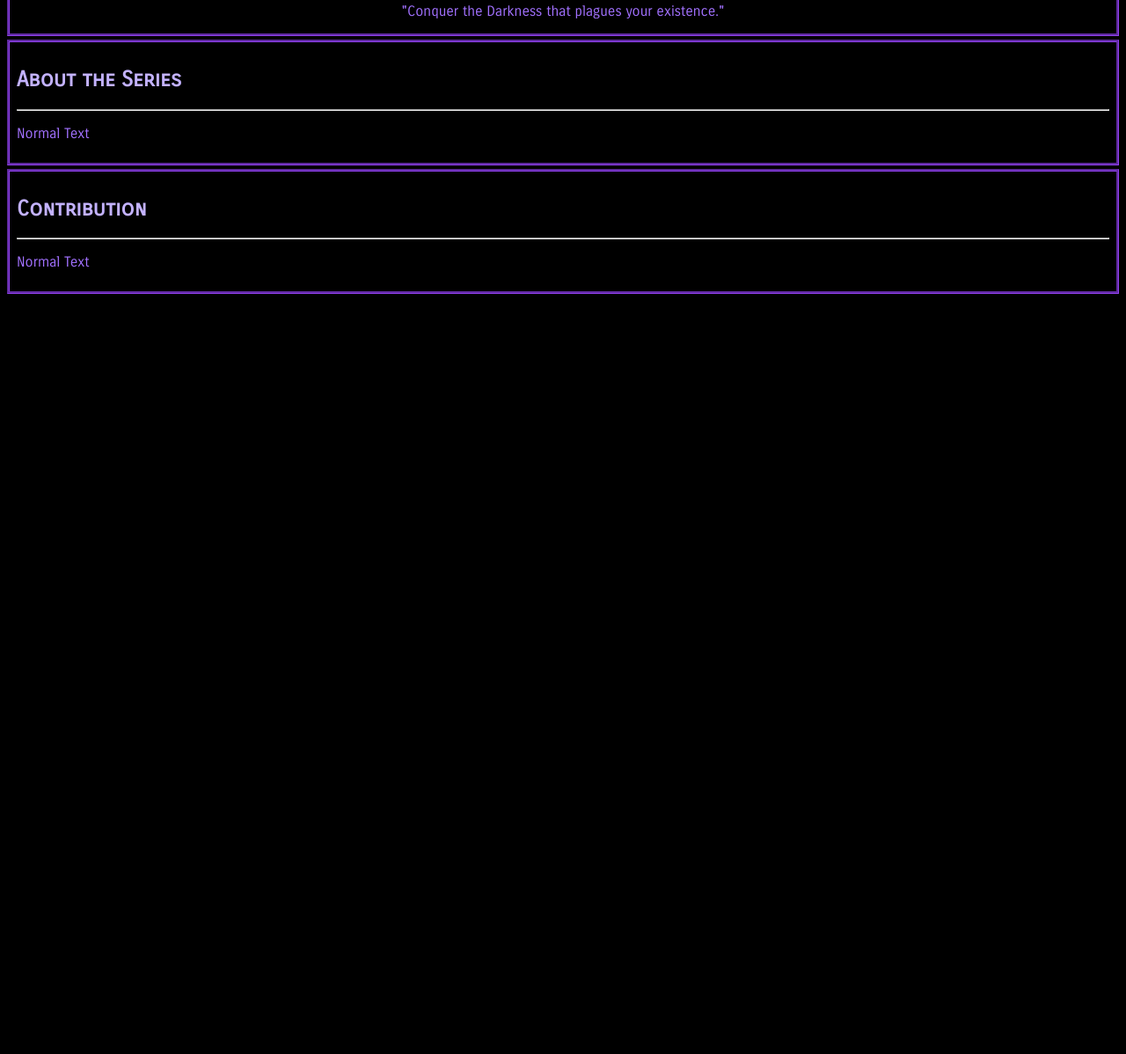
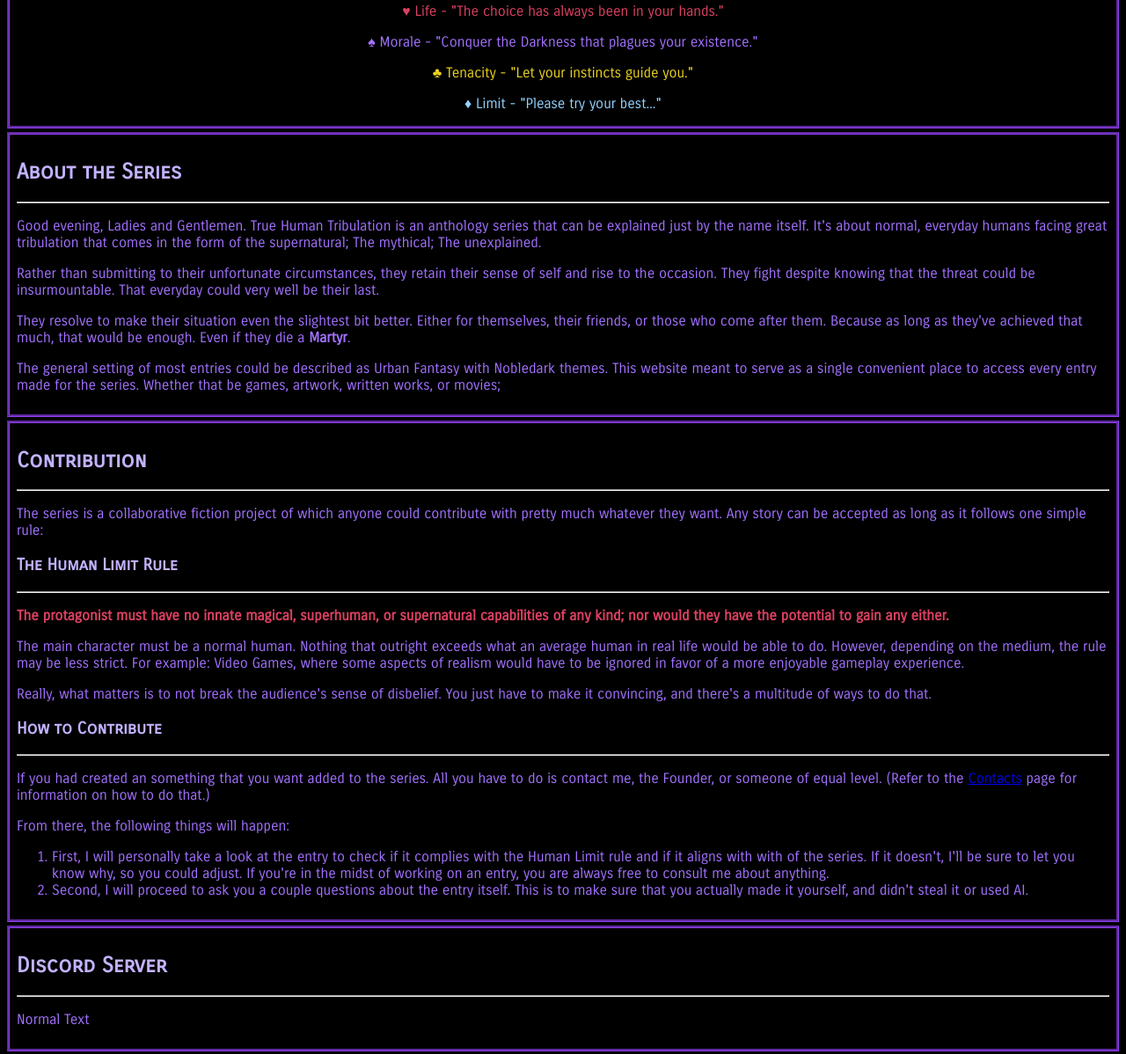
Before and after one commit to ProarchwasTaken/tld_unity, a plain HTML site: page pages/home.html in a window 1280 px wide. Shown: the part 381-1579 px from the top of the page at 88% size. Before the commit the page ends 800 px from the top, so only its background shows below. Drawn offline with Linux system fonts and the light colour scheme.

Commit message:
Began work on the home page, and changed the background.

```diff
--- a/css/colors.css
+++ b/css/colors.css
@@ -3,4 +3,8 @@
   --tht_purple2: #a271ff;
   --tht_purple3: #9241f3;
   --tht_purple4: #6110a2;
+
+  --tht_red1: #db4161;
+  --tht_yellow1: #ebd320;
+  --tht_blue1: #92d3ff;
 }
--- a/css/main.css
+++ b/css/main.css
@@ -7,7 +7,7 @@
 }
 
 body {
-  background-image: url("../img/background.png");
+  background-image: url("../img/background.jpeg");
   background-position: center;
   background-attachment: fixed;
   background-size: cover;
--- a/pages/home.html
+++ b/pages/home.html
@@ -9,17 +9,96 @@
 <body>
     <header>
       <h2>Welcome to the offical True Human Tribulation website!</h2>
-      <p>2 Games | 4 Artworks | 1 Written Work | 1 Contributor</p>
+      <p>2 Games | 5 Artworks | 1 Written Work | 1 Contributor</p>
       <img src="../img/home_icon.jpeg" alt="Home Icon">
-      <p>"Conquer the Darkness that plagues your existence."</p>
+      <p style="color: var(--tht_red1);">♥ Life - "The choice has always been in your hands."</p>
+      <p>♠ Morale - "Conquer the Darkness that plagues your existence."</p>
+      <p style="color: var(--tht_yellow1);">♣ Tenacity - "Let your instincts guide you."</p>
+      <p style="color: var(--tht_blue1);">♦ Limit - "Please try your best..."</p>
     </header>
     <article class="about">
       <h2>About the Series</h2>
       <hr>
-      <p>Normal Text</p>
+      <p>
+        Good evening, Ladies and Gentlemen. True Human Tribulation is an
+        anthology series that can be explained just by the name itself.
+        It's about normal, everyday humans facing great tribulation that
+        comes in the form of the supernatural; The mythical; The
+        unexplained.
+      </p>
+      <p>
+        Rather than submitting to their unfortunate circumstances, they
+        retain their sense of self and rise to the occasion. They fight
+        despite knowing that the threat could be insurmountable. That
+        everyday could very well be their last.
+      </p>
+      <p>
+        They resolve to make their situation even the slightest bit
+        better. Either for themselves, their friends, or those who come
+        after them. Because as long as they've achieved that much, that
+        would be enough. Even if they die a <b>Martyr</b>.
+      </p>
+      <p>
+        The general setting of most entries could be described as Urban
+        Fantasy with Nobledark themes. This website meant to serve as a
+        single convenient place to access every entry made for the series.
+        Whether that be games, artwork, written works, or movies;
+      </p>
     </article>
     <article class="contribute">
       <h2>Contribution</h2>
+      <hr>
+      <p>
+        The series is a collaborative fiction project of which anyone
+        could contribute with pretty much whatever they want. Any story
+        can be accepted as long as it follows one simple rule:
+      </p>
+      <h3>The Human Limit Rule</h3>
+      <hr>
+      <p style="color: var(--tht_red1);"><b>
+        The protagonist must have no innate magical, superhuman, or
+        supernatural capabilities of any kind; nor would they have the
+        potential to gain any either.
+      </b></p>
+      <p>
+        The main character must be a normal human. Nothing that outright
+        exceeds what an average human in real life would be able to do.
+        However, depending on the medium, the rule may be less strict.
+        For example: Video Games, where some aspects of realism would have
+        to be ignored in favor of a more enjoyable gameplay experience.
+      </p>
+      <p>
+        Really, what matters is to not break the audience's sense of
+        disbelief. You just have to make it convincing, and there's a
+        multitude of ways to do that.
+      </p>
+      <h3>How to Contribute</h3>
+      <hr>
+      <p>
+        If you had created an something that you want added to the series.
+        All you have to do is contact me, the Founder, or someone of
+        equal level.
+        (Refer to the <a href="contacts.html" target="iframe_1">Contacts</a>
+        page for information on how to do that.)
+      </p>
+      <p>From there, the following things will happen:</p>
+      <ol>
+        <li>
+          First, I will personally take a look at the entry to check if
+          it complies with the Human Limit rule and if it aligns with
+          with of the series. If it doesn't, I'll be sure to let you know
+          why, so you could adjust. If you're in the midst of working on
+          an entry, you are always free to consult me about anything.
+        </li>
+        <li>
+          Second, I will proceed to ask you a couple questions about the
+          entry itself. This is to make sure that you actually made it
+          yourself, and didn't steal it or used AI.
+        </li>
+      </ol>
+    </article>
+    <article class="discord">
+      <h2>Discord Server</h2>
       <hr>
       <p>Normal Text</p>
     </article>
```
Also changed, not shown: img/background.jpeg (added), 1 other file.
